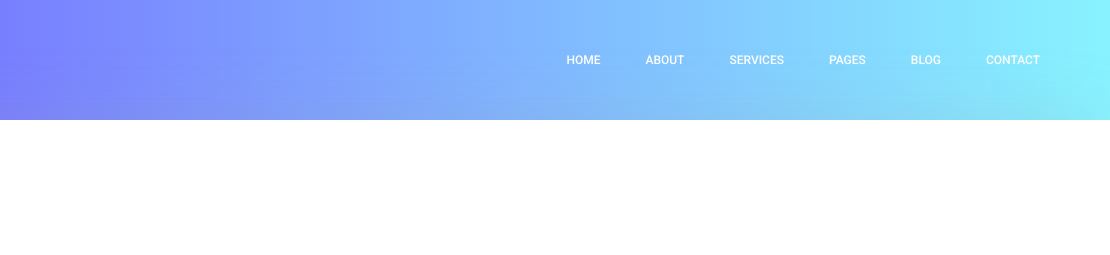
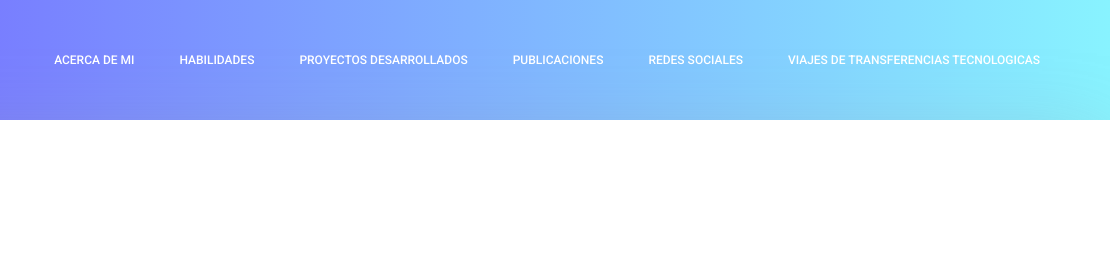
Before and after one commit to FhiorelaCondori/Prueba-pagina-web-, a plain HTML site: page services.html in a window 1280 px wide. Shown: the top 255 px of the page, 170-1280 px from the left. Drawn offline with Linux system fonts and the light colour scheme.

Commit message:
Update services.html

```diff
--- a/services.html
+++ b/services.html
@@ -35,26 +35,26 @@
 							<span class="icon-bar"></span>
 						</button>
 						<!-- Collect the nav links, forms, and other content for toggling -->
-						<div class="collapse navbar-collapse offset" id="navbarSupportedContent">
+            <div class="collapse navbar-collapse offset" id="navbarSupportedContent">
 							<ul class="nav navbar-nav menu_nav ml-auto">
-								<li class="nav-item active"><a class="nav-link" href="index.html">Home</a></li>
-								<li class="nav-item"><a class="nav-link" href="about-us.html">About</a></li>
-								<li class="nav-item"><a class="nav-link" href="services.html">Services</a></li>
+								<li class="nav-item active"><a class="nav-link" href="index.html">Acerca de mi</a></li>
+								<li class="nav-item"><a class="nav-link" href="about-us.html">Habilidades</a></li>
+								<li class="nav-item"><a class="nav-link" href="services.html">Proyectos desarrollados</a></li>
 								<li class="nav-item submenu dropdown">
-									<a href="#" class="nav-link dropdown-toggle" data-toggle="dropdown" role="button" aria-haspopup="true" aria-expanded="false">Pages</a>
+									<a href="#" class="nav-link dropdown-toggle" data-toggle="dropdown" role="button" aria-haspopup="true" aria-expanded="false">Publicaciones</a>
 									<ul class="dropdown-menu">
 										<li class="nav-item"><a class="nav-link" href="portfolio.html">Portfolio</a></li>
 										<li class="nav-item"><a class="nav-link" href="elements.html">Elements</a></li>
 									</ul>
 								</li>
 								<li class="nav-item submenu dropdown">
-									<a href="#" class="nav-link dropdown-toggle" data-toggle="dropdown" role="button" aria-haspopup="true" aria-expanded="false">Blog</a>
+									<a href="#" class="nav-link dropdown-toggle" data-toggle="dropdown" role="button" aria-haspopup="true" aria-expanded="false">Redes Sociales</a>
 									<ul class="dropdown-menu">
 										<li class="nav-item"><a class="nav-link" href="blog.html">Blog</a></li>
 										<li class="nav-item"><a class="nav-link" href="single-blog.html">Blog Details</a></li>
 									</ul>
 								</li>
-								<li class="nav-item"><a class="nav-link" href="contact.html">Contact</a></li>
+								<li class="nav-item"><a class="nav-link" href="contact.html">Viajes de transferencias Tecnologicas</a></li>
 							</ul>
 						</div>
 					</div>
```
